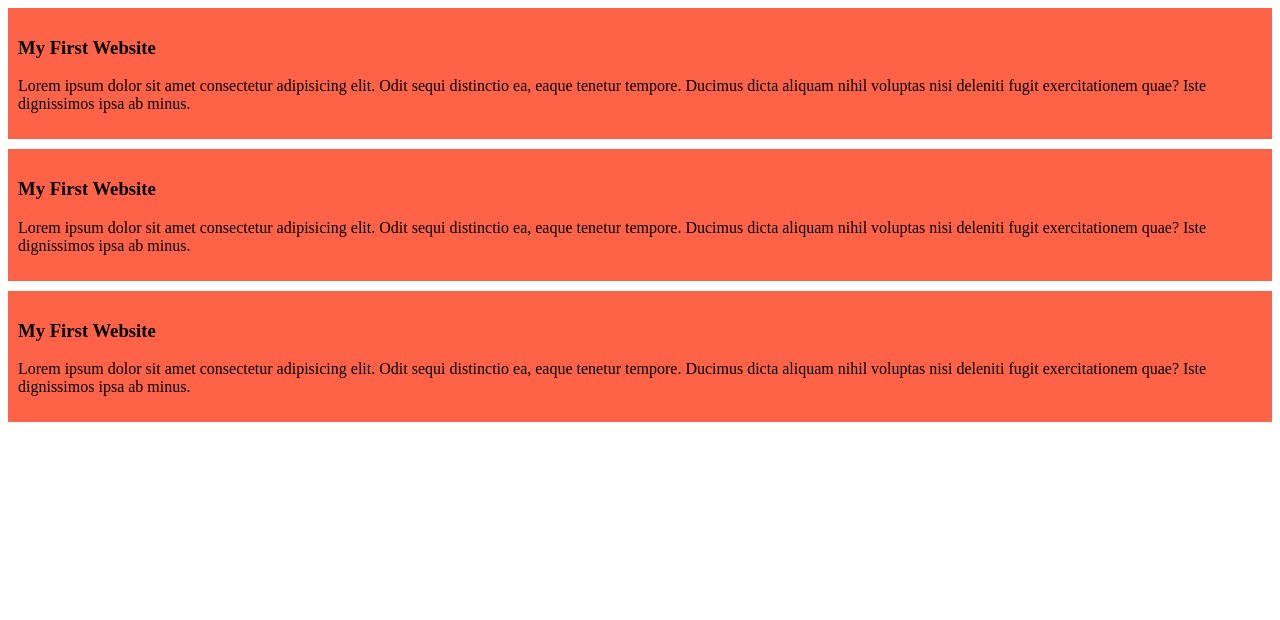
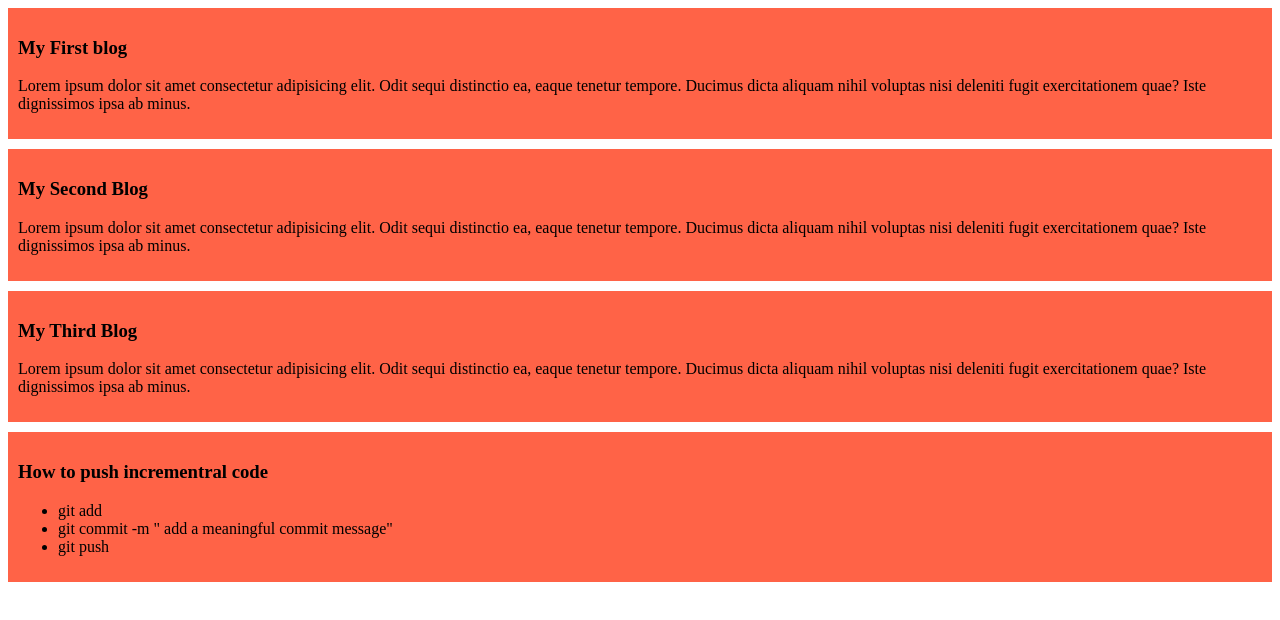
Before and after one commit to imran2024bd/my-simple-website, a plain HTML site: page index.html in a window 1280 px wide. Drawn offline with Linux system fonts and the light colour scheme.

Commit message:
added the list of push method

```diff
--- a/index.html
+++ b/index.html
@@ -8,18 +8,25 @@
 </head>
 <body>
     <div>
-        <h3>My First Website</h3>
+        <h3>My First blog</h3>
         <p>Lorem ipsum dolor sit amet consectetur adipisicing elit. Odit sequi distinctio ea, eaque tenetur tempore. Ducimus dicta aliquam nihil voluptas nisi deleniti fugit exercitationem quae? Iste dignissimos ipsa ab minus.</p>
     </div>
     <div>
-        <h3>My First Website</h3>
+        <h3>My Second Blog</h3>
         <p>Lorem ipsum dolor sit amet consectetur adipisicing elit. Odit sequi distinctio ea, eaque tenetur tempore. Ducimus dicta aliquam nihil voluptas nisi deleniti fugit exercitationem quae? Iste dignissimos ipsa ab minus.</p>
     </div>
     <div>
-        <h3>My First Website</h3>
+        <h3>My Third Blog</h3>
         <p>Lorem ipsum dolor sit amet consectetur adipisicing elit. Odit sequi distinctio ea, eaque tenetur tempore. Ducimus dicta aliquam nihil voluptas nisi deleniti fugit exercitationem quae? Iste dignissimos ipsa ab minus.</p>
     </div>
-
+    <div>
+        <h3> How to push incrementral code</h3>
+        <ul>
+            <li>git add</li>
+            <li>git commit -m " add a meaningful commit message"</li>
+            <li>git push</li>
+        </ul>
+    </div>
 
 
 </body>
```
